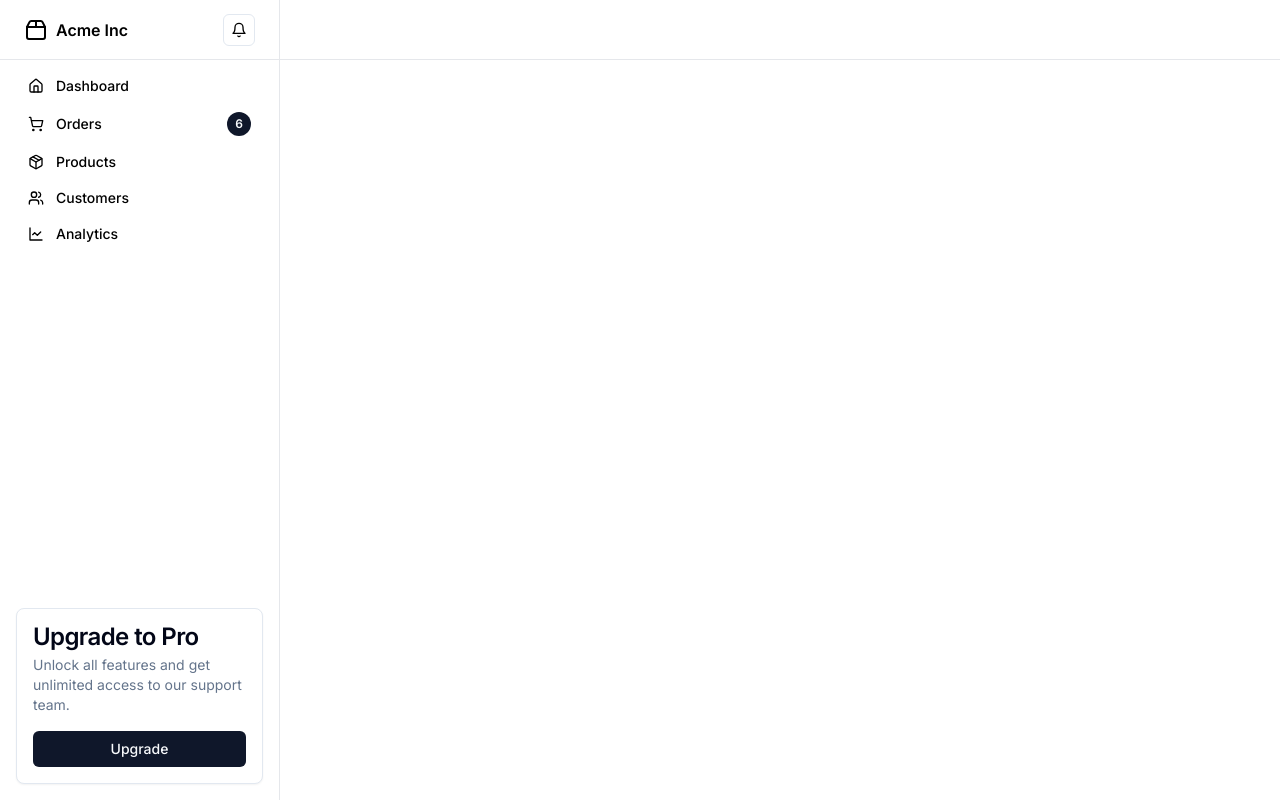
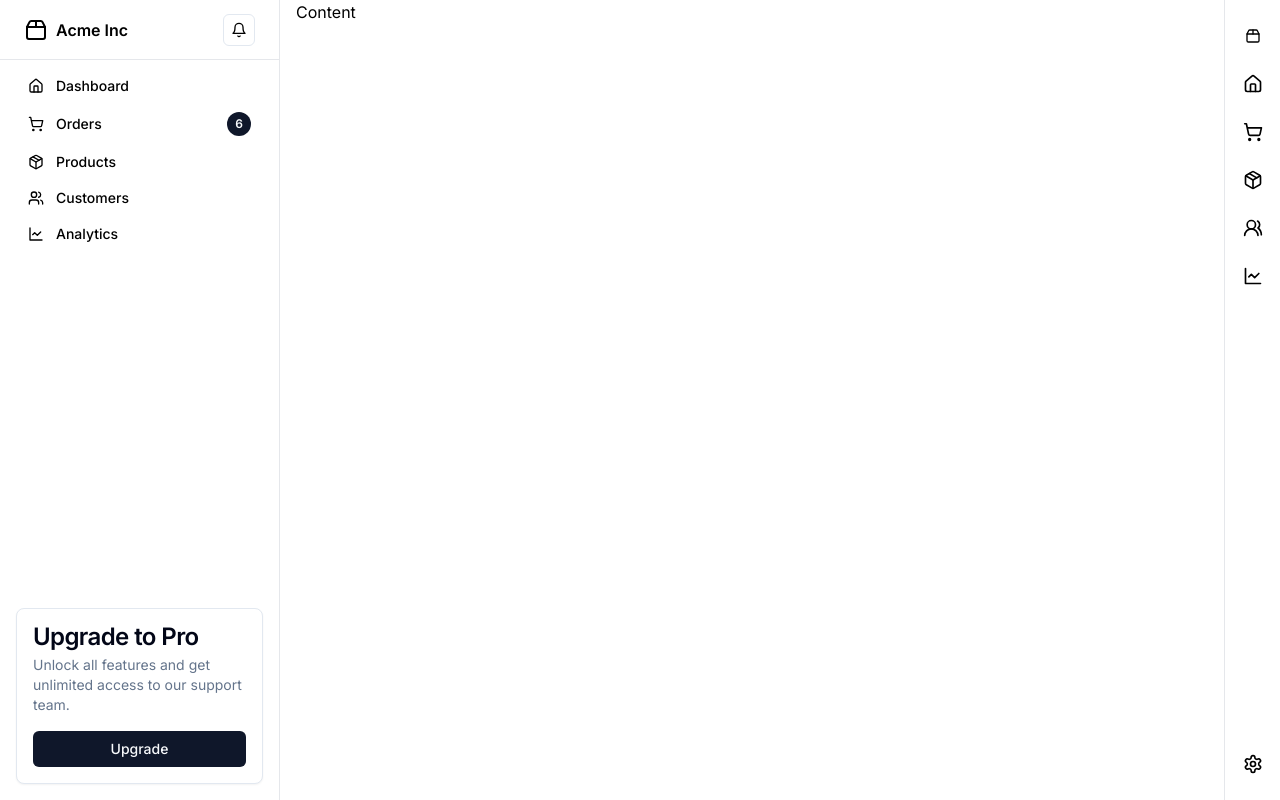
Before and after one commit to ryanalencar/ryanalencar.com, a Next.js app: page / in a window 1280 px wide. Built offline with nearby package versions, Linux system fonts and the light colour scheme.

Commit message:
✨ feat: layout structure done

```diff
--- a/package.json
+++ b/package.json
@@ -18,6 +18,7 @@
     "@radix-ui/react-dialog": "^1.0.5",
     "@radix-ui/react-dropdown-menu": "^2.0.6",
     "@radix-ui/react-slot": "^1.0.2",
+    "@radix-ui/react-tooltip": "^1.0.7",
     "class-variance-authority": "^0.7.0",
     "clsx": "^2.1.1",
     "lucide-react": "^0.378.0",
--- a/src/app/layout.tsx
+++ b/src/app/layout.tsx
@@ -4,6 +4,9 @@ import type { Metadata } from 'next'
 import { ThemeProvider } from '@/components/theme-provider'
 
 import '@/styles/globals.css'
+import { ResumeSidebar } from '@/components/resume-sidebar'
+import { TooltipProvider } from '@/components/ui/tooltip'
+import { MenuSidebar } from '@/components/menu-sidebar'
 
 const inter = Inter({ subsets: ['latin'] })
 
@@ -26,7 +29,13 @@ export default function RootLayout({
           enableSystem
           disableTransitionOnChange
         >
-          {children}
+          <TooltipProvider>
+            <div className="flex space-x-4">
+              <ResumeSidebar />
+              {children}
+              <MenuSidebar />
+            </div>
+          </TooltipProvider>
         </ThemeProvider>
       </body>
     </html>
--- a/src/app/page.tsx
+++ b/src/app/page.tsx
@@ -1,5 +1,7 @@
-import { ResumeSidebar } from '@/components/resume-sidebar'
-
 export default function Home() {
-  return <ResumeSidebar />
+  return (
+    <div className="flex-1">
+      <h1>Content</h1>
+    </div>
+  )
 }
--- /dev/null
+++ b/src/components/menu-sidebar.tsx
@@ -0,0 +1,107 @@
+import Link from 'next/link'
+import React from 'react'
+import {
+  Home,
+  LineChart,
+  Package,
+  Package2,
+  Settings,
+  ShoppingCart,
+  Users2,
+} from 'lucide-react'
+
+import {
+  Tooltip,
+  TooltipContent,
+  TooltipTrigger,
+} from '@/components/ui/tooltip'
+
+export function MenuSidebar() {
+  return (
+    <aside className="w-14 flex-col border-l bg-background sm:flex">
+      <nav className="flex flex-col items-center gap-4 px-2 sm:py-5">
+        <Link
+          href="#"
+          className="group flex h-9 w-9 shrink-0 items-center justify-center gap-2 rounded-full bg-primary text-lg font-semibold text-primary-foreground md:h-8 md:w-8 md:text-base"
+        >
+          <Package2 className="h-4 w-4 transition-all group-hover:scale-110" />
+          <span className="sr-only">Acme Inc</span>
+        </Link>
+        <Tooltip>
+          <TooltipTrigger asChild>
+            <Link
+              href="#"
+              className="flex h-9 w-9 items-center justify-center rounded-lg text-muted-foreground transition-colors hover:text-foreground md:h-8 md:w-8"
+            >
+              <Home className="h-5 w-5" />
+              <span className="sr-only">Dashboard</span>
+            </Link>
+          </TooltipTrigger>
+          <TooltipContent side="right">Dashboard</TooltipContent>
+        </Tooltip>
+        <Tooltip>
+          <TooltipTrigger asChild>
+            <Link
+              href="#"
+              className="flex h-9 w-9 items-center justify-center rounded-lg bg-accent text-accent-foreground transition-colors hover:text-foreground md:h-8 md:w-8"
+            >
+              <ShoppingCart className="h-5 w-5" />
+              <span className="sr-only">Orders</span>
+            </Link>
+          </TooltipTrigger>
+          <TooltipContent side="right">Orders</TooltipContent>
+        </Tooltip>
+        <Tooltip>
+          <TooltipTrigger asChild>
+            <Link
+              href="#"
+              className="flex h-9 w-9 items-center justify-center rounded-lg text-muted-foreground transition-colors hover:text-foreground md:h-8 md:w-8"
+            >
+              <Package className="h-5 w-5" />
+              <span className="sr-only">Products</span>
+            </Link>
+          </TooltipTrigger>
+          <TooltipContent side="right">Products</TooltipContent>
+        </Tooltip>
+        <Tooltip>
+          <TooltipTrigger asChild>
+            <Link
+              href="#"
+              className="flex h-9 w-9 items-center justify-center rounded-lg text-muted-foreground transition-colors hover:text-foreground md:h-8 md:w-8"
+            >
+              <Users2 className="h-5 w-5" />
+              <span className="sr-only">Customers</span>
+            </Link>
+          </TooltipTrigger>
+          <TooltipContent side="right">Customers</TooltipContent>
+        </Tooltip>
+        <Tooltip>
+          <TooltipTrigger asChild>
+            <Link
+              href="#"
+              className="flex h-9 w-9 items-center justify-center rounded-lg text-muted-foreground transition-colors hover:text-foreground md:h-8 md:w-8"
+            >
+              <LineChart className="h-5 w-5" />
+              <span className="sr-only">Analytics</span>
+            </Link>
+          </TooltipTrigger>
+          <TooltipContent side="right">Analytics</TooltipContent>
+        </Tooltip>
+      </nav>
+      <nav className="mt-auto flex flex-col items-center gap-4 px-2 sm:py-5">
+        <Tooltip>
+          <TooltipTrigger asChild>
+            <Link
+              href="#"
+              className="flex h-9 w-9 items-center justify-center rounded-lg text-muted-foreground transition-colors hover:text-foreground md:h-8 md:w-8"
+            >
+              <Settings className="h-5 w-5" />
+              <span className="sr-only">Settings</span>
+            </Link>
+          </TooltipTrigger>
+          <TooltipContent side="right">Settings</TooltipContent>
+        </Tooltip>
+      </nav>
+    </aside>
+  )
+}
--- a/src/components/resume-sidebar.tsx
+++ b/src/components/resume-sidebar.tsx
@@ -24,7 +24,7 @@ import {
 
 export function ResumeSidebar() {
   return (
-    <div className="grid min-h-screen w-full md:grid-cols-[220px_1fr] lg:grid-cols-[280px_1fr]">
+    <div className="grid min-h-screen md:grid-cols-[220px_1fr] lg:grid-cols-[280px_1fr]">
       <div className="hidden border-r bg-muted/40 md:block">
         <div className="flex h-full max-h-screen flex-col gap-2">
           <div className="flex h-14 items-center border-b px-4 lg:h-[60px] lg:px-6">
@@ -97,8 +97,8 @@ export function ResumeSidebar() {
           </div>
         </div>
       </div>
-      <div className="flex flex-col">
-        <header className="flex h-14 items-center gap-4 border-b bg-muted/40 px-4 lg:h-[60px] lg:px-6">
+      <div className="block sm:hidden">
+        <header className="flex h-14 items-center gap-4 bg-muted/40 px-4 lg:h-[60px] lg:px-6">
           <Sheet>
             <SheetTrigger asChild>
               <Button
--- /dev/null
+++ b/src/components/ui/tooltip.tsx
@@ -0,0 +1,30 @@
+"use client"
+
+import * as React from "react"
+import * as TooltipPrimitive from "@radix-ui/react-tooltip"
+
+import { cn } from "@/lib/utils"
+
+const TooltipProvider = TooltipPrimitive.Provider
+
+const Tooltip = TooltipPrimitive.Root
+
+const TooltipTrigger = TooltipPrimitive.Trigger
+
+const TooltipContent = React.forwardRef<
+  React.ElementRef<typeof TooltipPrimitive.Content>,
+  React.ComponentPropsWithoutRef<typeof TooltipPrimitive.Content>
+>(({ className, sideOffset = 4, ...props }, ref) => (
+  <TooltipPrimitive.Content
+    ref={ref}
+    sideOffset={sideOffset}
+    className={cn(
+      "z-50 overflow-hidden rounded-md border border-slate-200 bg-white px-3 py-1.5 text-sm text-slate-950 shadow-md animate-in fade-in-0 zoom-in-95 data-[state=closed]:animate-out data-[state=closed]:fade-out-0 data-[state=closed]:zoom-out-95 data-[side=bottom]:slide-in-from-top-2 data-[side=left]:slide-in-from-right-2 data-[side=right]:slide-in-from-left-2 data-[side=top]:slide-in-from-bottom-2 dark:border-slate-800 dark:bg-slate-950 dark:text-slate-50",
+      className
+    )}
+    {...props}
+  />
+))
+TooltipContent.displayName = TooltipPrimitive.Content.displayName
+
+export { Tooltip, TooltipTrigger, TooltipContent, TooltipProvider }
--- a/tailwind.config.ts
+++ b/tailwind.config.ts
@@ -1,7 +1,7 @@
 import type { Config } from 'tailwindcss'
 
 const config = {
-  darkMode: ['class'],
+  darkMode: 'class',
   content: [
     './pages/**/*.{ts,tsx}',
     './components/**/*.{ts,tsx}',
```
